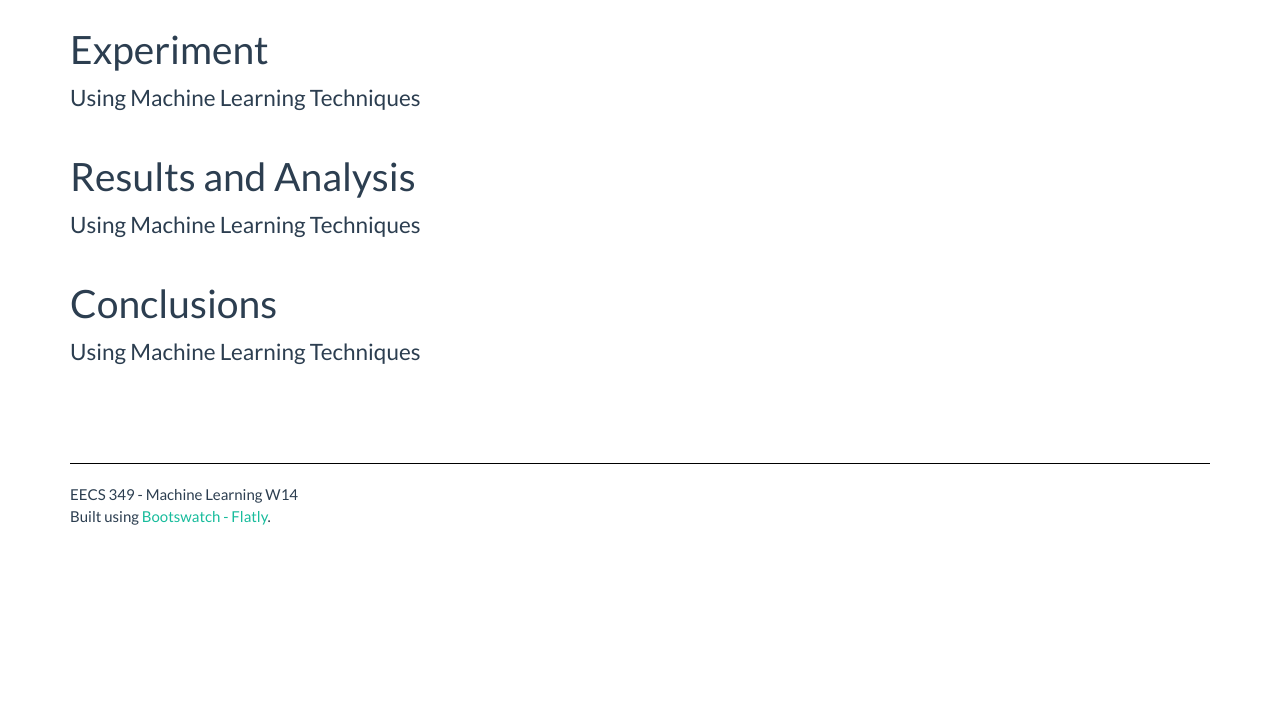
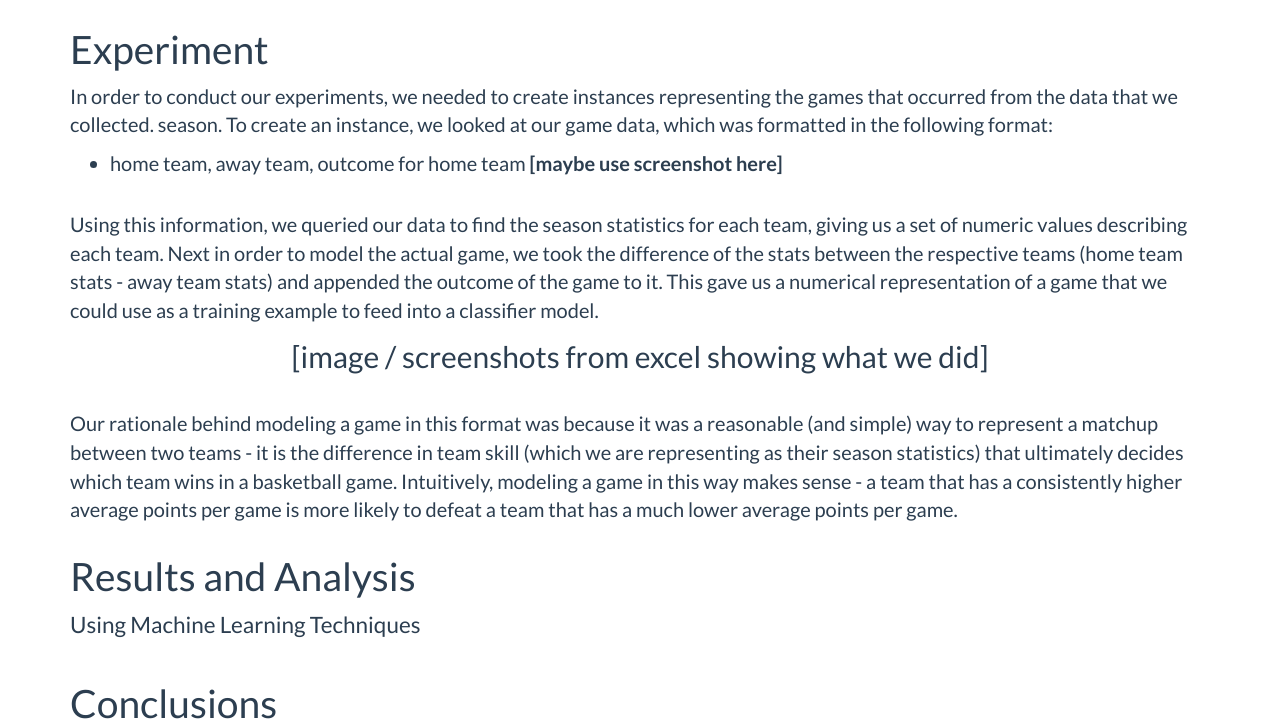
Before and after one commit to allenz456/March-Madness, a plain HTML site: page index.html in a window 1280 px wide. Shown: the part 1584-2308 px from the top of the page. Before the commit the page ends 2186 px from the top, so only its background shows below. Drawn offline with nearby package versions, Linux system fonts and the light colour scheme.

Commit message:
started writeup for experiment

```diff
--- a/index.html
+++ b/index.html
@@ -72,8 +72,8 @@
                   EECS 349 - Winter 2014
                   <br>
                   <ul class='content-list'>
+                    <li>Allen Zeng</li>
                     <li>Rich Chang</li>
-                    <li>Allen Zeng</li>
                   </ul>
                 </p>
               </div>
@@ -91,7 +91,7 @@
         <div class="row">
           <div class="col-lg-12">
             <p class="content">
-              March Madness is a NCAA Division I Basketball tournament that was founded in 1939 and has been played annually since. The tournament traditionally runs from the middle of March to the end of April and features the top 68 teams from around country.
+              March Madness is a NCAA Division I Basketball tournament that was founded in 1939 and has been played annually since. The tournament traditionally runs from the middle of March to the end of April and features the top 68 teams from around the country.
               <br>
               <br>
               Filling out a March Madness bracket has been somewhat of an American tradition, with a history of high offers for anyone who can fill out a perfect bracket. In 2012, Fox Sports offered $1 million to anyone who could do it, and for this upcoming season, Warren Buffett offered $1 billion. Sadly, there has been no documented case of a perfect bracket in the history of the tournament.
@@ -162,7 +162,23 @@
         <div class="row">
           <div class="col-lg-12">
             <h1>Experiment</h1>
-            <p class="lead">Using Machine Learning Techniques</p>
+            <p class="content">
+              In order to conduct our experiments, we needed to create instances representing the games that occurred from the data that we collected. season. To create an instance, we looked at our game data, which was formatted in the following format:
+            </p>
+                <ul class='content-list'>
+                  <li>home team, away team, outcome for home team <b>[maybe use screenshot here]</b></li>
+                </ul>
+              <br>
+          <p class="content">
+              Using this information, we queried our data to find the season statistics for each team, giving us a set of numeric values describing each team. Next in order to model the actual game, we took the difference of the stats between the respective teams (home team stats - away team stats) and appended the outcome of the game to it. This gave us a numerical representation of a game that we could use as a training example to feed into a classifier model.
+          </p>
+              <p style ="font-size:30px; text-align:center;">[image / screenshots from excel showing what we did]
+              </p>
+              <br>
+          <p class="content">
+              Our rationale behind modeling a game in this format was because it was a reasonable (and simple) way to represent a matchup between two teams - it is the difference in team skill (which we are representing as their season statistics) that ultimately decides which team wins in a basketball game. Intuitively, modeling a game in this way makes sense - a team that has a consistently higher average points per game is more likely to defeat a team that has a much lower average points per game.
+
+            </p>
           </div>
         </div>
     </div> <!-- end experiment -->
```
